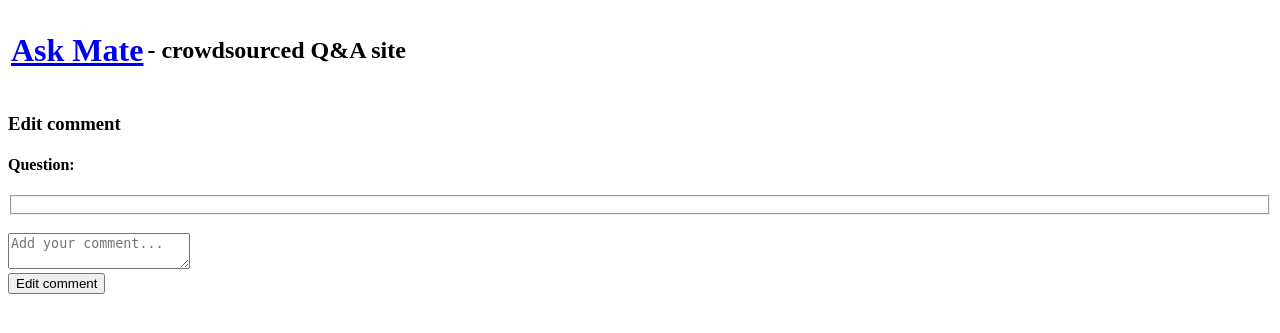
After one commit to dagggy/askmate, a Flask app: template templates/edit_comment_to_question.html in a window 1280 px wide. The commit adds this page. Shown: the top 333 px of the page. Run offline with Flask 2, Linux system fonts and the light colour scheme; the template is opened without the code that fills it, so the values that code supplies are empty.

Commit message:
edit comment to question

```diff
--- a/data_manager.py
+++ b/data_manager.py
@@ -271,7 +271,6 @@ def search_by_phrase(cursor, phrase):
 
 @database_common.connection_handler
 def update_comment_edited_count(cursor, id):
-    print(id)
     cursor.execute(f"""
                         UPDATE comment
                         SET edited_count = edited_count + 1
--- a/server.py
+++ b/server.py
@@ -3,7 +3,6 @@ import data_manager
 import util
 from pathlib import Path
 from markupsafe import Markup
-import re
 
 UPLOAD_FOLDER = Path(str(Path(__file__).parent.absolute()) + '/static/images')
 QUESTION_TABLE_HEADERS = ['Submission time', 'Number of views', 'Number of votes', 'Title', 'Message']
@@ -18,6 +17,7 @@ def home_page():
     for question in data:
         question['submission_time'] = question['submission_time'].strftime("%d/%m/%Y %H:%M:%S")
     return render_template('home_page.html', data=data, headers=QUESTION_TABLE_HEADERS)
+
 
 @app.route('/list', methods=['GET', 'POST'])
 def list_question_page():
@@ -223,10 +223,11 @@ def delete_comment(comment_id):
 
 
 @app.route('/comment/<comment_id>/edit', methods=['GET', 'POST'])
-def edit_comment(comment_id):
+def edit_comment_to_answer(comment_id):
     comment = data_manager.get_record_by_primary_key({'id': comment_id}, 'comment')
     if comment["answer_id"]:
         answer = data_manager.get_record_by_primary_key({'id': comment["answer_id"]}, 'answer')
+
     if answer["question_id"]:
         question = data_manager.get_record_by_primary_key({'id': answer["question_id"]}, 'question')
 
@@ -238,6 +239,22 @@ def edit_comment(comment_id):
         return redirect(f'/question/{question["id"]}')
 
     return render_template('edit_comment.html', comment=comment, answer=answer, question=question)
+
+
+@app.route('/comment/<comment_id>/editt', methods=['GET', 'POST'])
+def edit_comment_to_question(comment_id):
+    comment = data_manager.get_record_by_primary_key({'id': comment_id}, 'comment')
+    if comment["question_id"]:
+        question = data_manager.get_record_by_primary_key({'id': comment["question_id"]}, 'question')
+
+    if request.method == 'POST':
+        comment_text = request.form['description']
+        comment_text = util.add_apostrophe(comment_text)
+        data_manager.update_record(comment_id, {'message': comment_text}, 'comment')
+        data_manager.update_comment_edited_count(comment['id'])
+        return redirect(f'/question/{question["id"]}')
+
+    return render_template('edit_comment_to_question.html', comment=comment,  question=question)
 
 
 @app.route('/search')
@@ -283,7 +300,6 @@ def remove_tag_from_question(question_id, tag_id):
         return redirect('/')
 
 
-
 if __name__ == "__main__":
     app.run(
         host='0.0.0.0',
--- /dev/null
+++ b/templates/edit_comment_to_question.html
@@ -0,0 +1,24 @@
+<!DOCTYPE html>
+<html lang="en">
+<head></head>
+<body>
+ <table>
+        <tr>
+            <th>
+                <a href="/"><h1>Ask Mate</h1></a>
+            </th>
+            <th>
+                <h2> - crowdsourced Q&A site</h2>
+            </th>
+        </tr>
+    </table>
+        <h3>Edit comment</h3>
+        <h4>Question:</h4>
+        <fieldset><strong>{{ question['message'] }}</strong></fieldset>
+    <form method = "POST">
+        <br><textarea name='description' placeholder="Add your comment..." required>{{ comment['message'] }}</textarea><br>
+             <input type="submit" value="Edit comment">
+
+    </form>
+</body>
+</html>
--- a/util.py
+++ b/util.py
@@ -30,7 +30,6 @@ def get_next_id(cursor, table_name):
     return cursor.fetchall()[0]['max'] + 1
 
 def add_apostrophe(message):
-    print(message)
     my_string = ""
     for element in message:
         if element == "'":
@@ -38,5 +37,4 @@ def add_apostrophe(message):
         else:
             my_string += element
     message = my_string
-    print(message)
     return message
```
Also changed, not shown: templates/display_a_question.html (+6 -2 lines), static/images/Screenshot 2021-11-19 at 14.27.17.png (deleted), static/images/Screenshot 2021-12-01 at 00.19.25.png (deleted), static/images/image1.jpeg (deleted), static/images/image1.png, static/images/image2.jpg (added).
